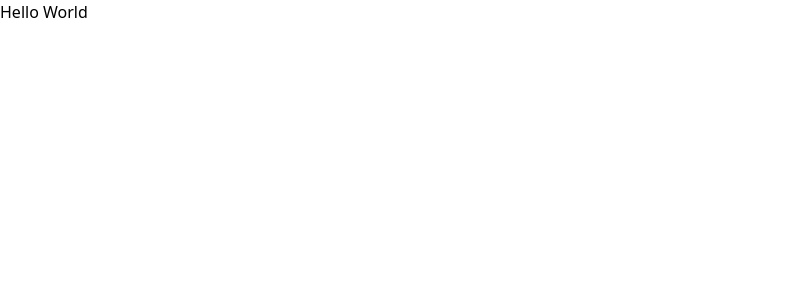
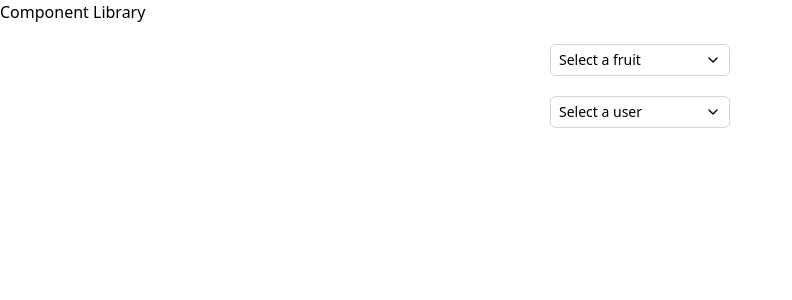
Before and after one commit to anish-f60/React-Component, a React (Vite) app: page / in a window 1280 px wide. Shown: the top 300 px of the page, without its empty margins (0-792 px from the left). Built offline with nearby package versions, Linux system fonts and the light colour scheme.

Commit message:
feat: create select component like shadcn ui

```diff
--- a/src/App.jsx
+++ b/src/App.jsx
@@ -1,12 +1,138 @@
-import './App.css'
+import { useState } from "react";
+import "./App.css";
+import { Select } from "./components/Select/Select";
+import { SelectContent } from "./components/Select/SelectContent";
+import { SelectItem } from "./components/Select/SelectItem";
+import { SelectTrigger } from "./components/Select/SelectTrigger";
+import { SelectValue } from "./components/Select/SelectValue";
+
+const DATA = [
+  {
+    id: 1,
+    name: "Apple",
+  },
+  {
+    id: 2,
+    name: "Graphes",
+  },
+  {
+    id: 3,
+    name: "Pineapple",
+  },
+  {
+    id: 4,
+    name: "Orange",
+  },
+];
+
+const USERS_DATA = [
+  {
+    id: 1,
+    name: "Anish",
+  },
+  {
+    id: 2,
+    name: "Manish",
+  },
+  {
+    id: 3,
+    name: "Danish",
+  },
+  {
+    id: 4,
+    name: "Ashish",
+  },
+];
 
 function App() {
+  const [selected, setSelected] = useState(null);
+  const [ selectedUser, setSelectedUser ] = useState(null);
+
+  const isItemSelected = (item) => {
+    if (selected) {
+      return item.id === selected.id;
+    }
+
+    return false;
+  };
+
+  const selectItem = (item) => {
+    if (selected) {
+      if (selected.id === item.id) {
+        setSelected(null);
+      } else {
+        setSelected(item);
+      }
+    } else {
+      setSelected(item);
+    }
+  };
+
+  const isUserSelected = (user) => {
+    if(selectedUser) {
+      return user.id === selectedUser.id;
+    }
+
+    return false
+  }
+
+  const selectUser = (user) => {
+    if(selectedUser) {
+      if(selectedUser.id === user.id) {
+        setSelectedUser(null);
+      } else {
+        setSelectedUser(user);
+      }
+    } else {
+      setSelectedUser(user);
+    }
+  }
 
   return (
     <>
-      <h1>Hello World</h1>
+      <h1 className="">Component Library</h1>
+      <div className="flex justify-center my-5">
+        <Select
+          selectItem={selectItem}
+          selectedItem={selected}
+          isItemSelected={isItemSelected}
+        >
+          <SelectTrigger>
+            <SelectValue placeholder={"Select a fruit"} accessKey={"name"} />
+          </SelectTrigger>
+          <SelectContent>
+            {DATA.map((item) => {
+              return (
+                <SelectItem key={item.id} value={item}>
+                  {item.name}
+                </SelectItem>
+              );
+            })}
+          </SelectContent>
+        </Select>
+      </div>
+      <div className="flex justify-center my-5">
+        <Select
+          selectItem={selectUser}
+          selectedItem={selectedUser}
+          isItemSelected={isUserSelected}
+        >
+          <SelectTrigger>
+            <SelectValue placeholder={"Select a user"} accessKey={"name"} />
+          </SelectTrigger>
+          <SelectContent>
+            {USERS_DATA.map((item) => {
+              return (
+                <SelectItem key={item.id} value={item}>
+                  {item.name}
+                </SelectItem>
+              );
+            })}
+          </SelectContent>
+        </Select>
+      </div>
     </>
-  )
+  );
 }
 
-export default App
+export default App;
--- /dev/null
+++ b/src/components/Select/Select.jsx
@@ -0,0 +1,26 @@
+import { createContext, useState } from "react";
+
+export const SelectContext = createContext(null);
+
+export const Select = ({ selectItem, selectedItem, isItemSelected, children }) => {
+  const [isOpen, setIsOpen] = useState(false);
+
+  const toggleDropdown = () => {
+    setIsOpen((prevState) => !prevState);
+  };
+
+
+  return (
+    <SelectContext.Provider
+      value={{
+        selectedItem,
+        isOpen,
+        toggleDropdown,
+        selectItem,
+        isItemSelected,
+      }}
+    >
+      <div className="w-[180px]">{children}</div>
+    </SelectContext.Provider>
+  );
+};
--- /dev/null
+++ b/src/components/Select/SelectContent.jsx
@@ -0,0 +1,16 @@
+import { useContext } from "react";
+import { SelectContext } from "./Select";
+
+export const SelectContent = ({ children }) => {
+  const { isOpen } = useContext(SelectContext);
+
+  if (!isOpen) {
+    return null;
+  }
+
+  return (
+    <ul className="mt-2.5 p-1 w-full max-h-[250px] min-h-[100px] overflow-auto border border-gray-300 rounded-md">
+      {children}
+    </ul>
+  );
+};
--- /dev/null
+++ b/src/components/Select/SelectItem.jsx
@@ -0,0 +1,27 @@
+import { useContext } from "react";
+import { Check } from "lucide-react";
+import { SelectContext } from "./Select";
+
+export const SelectItem = ({ value, children }) => {
+  const { selectItem, isItemSelected, toggleDropdown } =
+    useContext(SelectContext);
+  const isSelected = isItemSelected(value);
+
+  return (
+    <li className="w-full">
+      <button
+        className="w-full h-8 px-2 rounded-md text-sm flex items-center gap-1 hover:bg-gray-300/60"
+        onClick={() => {
+          toggleDropdown();
+          selectItem(value);
+        }}
+      >
+        <Check
+          size={16}
+          className={`${isSelected ? "visible" : "invisible"}`}
+        />
+        <span>{children}</span>
+      </button>
+    </li>
+  );
+};
--- /dev/null
+++ b/src/components/Select/SelectTrigger.jsx
@@ -0,0 +1,17 @@
+import { useContext } from "react";
+import { SelectContext } from "./Select";
+import { ChevronDown, ChevronUp } from "lucide-react";
+
+export const SelectTrigger = ({ children }) => {
+  const { isOpen, toggleDropdown } = useContext(SelectContext);
+
+  return (
+    <button
+      onClick={toggleDropdown}
+      className="w-full h-8 flex items-center justify-between border border-gray-300 px-2 rounded-md"
+    >
+      {children}
+      {isOpen ? <ChevronUp size={16} /> : <ChevronDown size={16} />}
+    </button>
+  );
+};
--- /dev/null
+++ b/src/components/Select/SelectValue.jsx
@@ -0,0 +1,8 @@
+import { useContext } from "react"
+import { SelectContext } from "./Select";
+
+export const SelectValue = ({ placeholder, accessKey }) => {
+    const { selectedItem } = useContext(SelectContext);
+
+    return <span className="text-sm">{selectedItem?.[accessKey] || placeholder}</span>
+}
```
